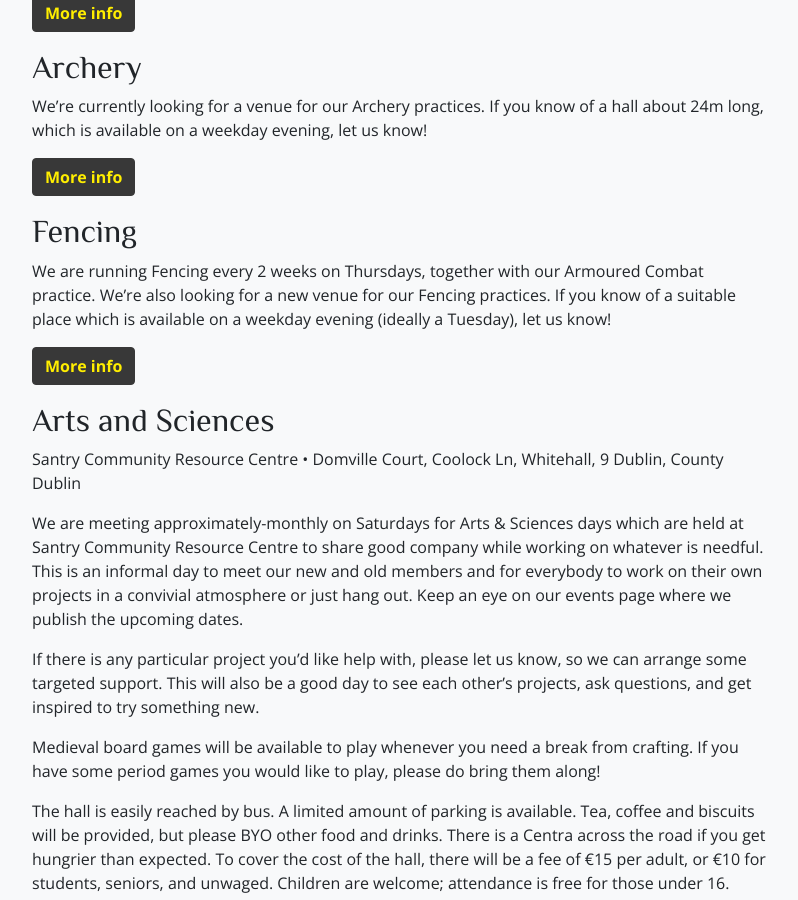
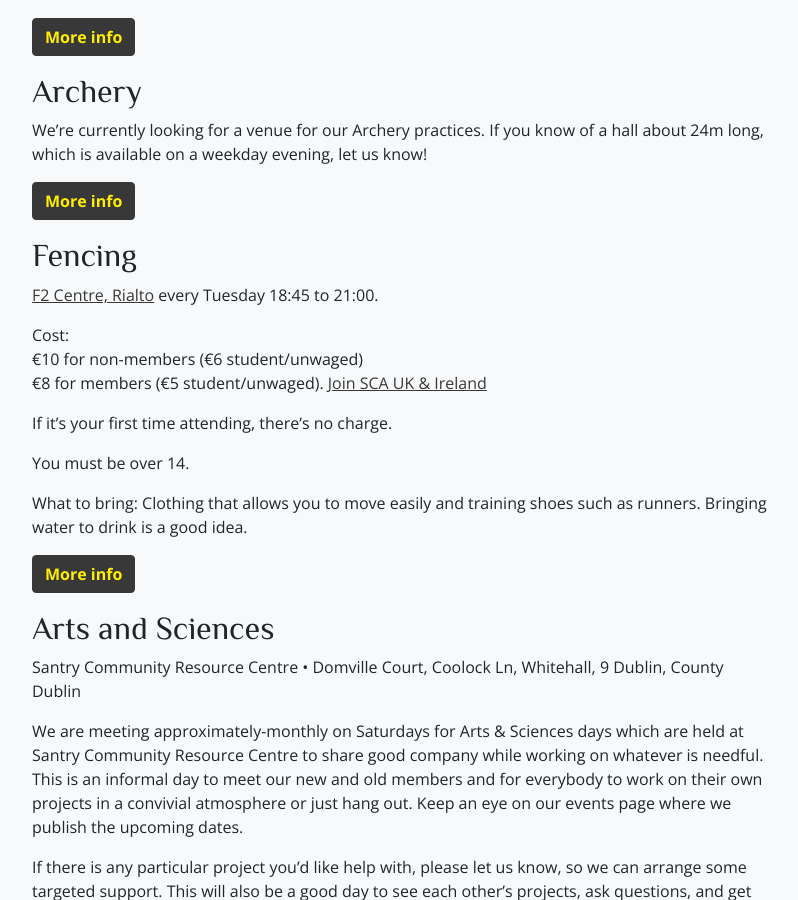
Before and after one commit to drachenwald/dun-in-mara, a Jekyll site: the page built from practices.md, in a window 1280 px wide and 900 px high, scrolled down 1314 px. Shown: the whole window, without its empty margins (50-848 px from the left). Built offline with Jekyll 4.4.1, drawn with Linux system fonts in a browser that asks for light colours; comment, search, counter and statistics services are not loaded; some of the changed text lies outside the part shown.

Commit message:
Fencing update, practices booking protocol

```diff
--- a/practices.md
+++ b/practices.md
@@ -2,7 +2,7 @@
 title: Classes and Practices
 ---
 
-Would you like to try out some of our activities? Just come along to one of our classes or practices and we'll be delighted to get you started.
+Would you like to try out some of our activities? You can come along to a practice for free and have a go - although because of the way our insurance works, you'll need to book in advance. Contact any of us to get a booking link for the relevant practice!
 
 ## Dun in Mara Calendar
 
@@ -32,7 +32,17 @@
 
 ## Fencing
 
-We are running Fencing every 2 weeks on Thursdays, together with our Armoured Combat practice. We’re also looking for a new venue for our Fencing practices. If you know of a suitable place which is available on a weekday evening (ideally a Tuesday), let us know!
+[F2 Centre, Rialto](https://maps.app.goo.gl/sTfLasVUbuZxnufN9) every Tuesday 18:45 to 21:00.
+
+Cost:
+€10 for non-members (€6 student/unwaged)
+€8 for members (€5 student/unwaged). [Join SCA UK & Ireland](https://membermojo.co.uk/scauk)
+
+If it's your first time attending, there's no charge.
+
+You must be over 14.
+
+What to bring: Clothing that allows you to move easily and training shoes such as runners. Bringing water to drink is a good idea.
 
 <a href="/historical-fencing/" class="btn btn-primary">More info</a>
 
```
